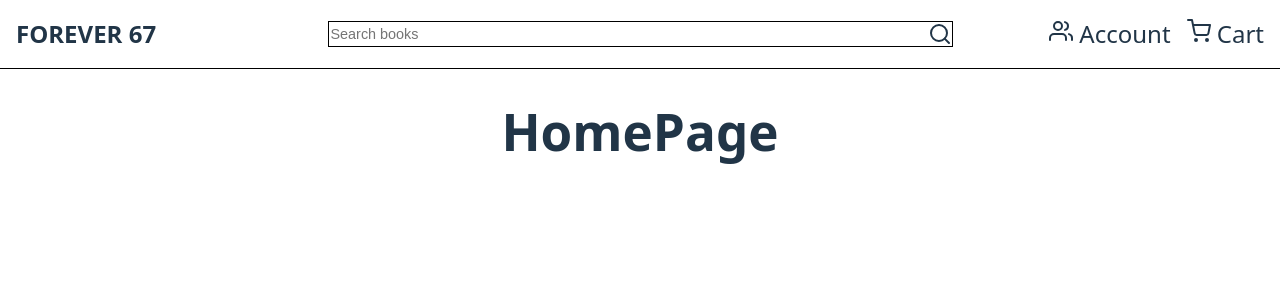
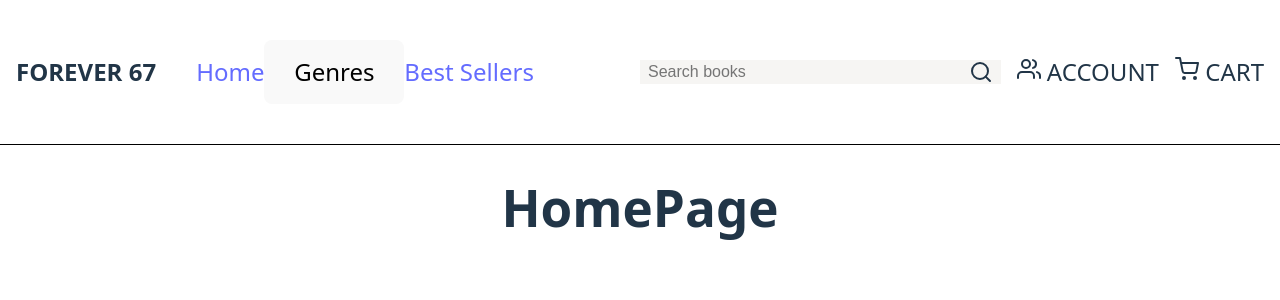
Before and after one commit to derekwu009/react-ecommerce, a React (Vite) app: page / in a window 1280 px wide. Shown: the top 300 px of the page. Built offline with nearby package versions, Linux system fonts and the light colour scheme.

Commit message:
Add genres dropdown

```diff
--- a/src/App.jsx
+++ b/src/App.jsx
@@ -1,5 +1,5 @@
 import { createBrowserRouter, RouterProvider } from "react-router-dom";
-import HomePage from "./pages/HomePage";
+import { HomePage } from "./pages/HomePage";
 
 const router = createBrowserRouter([
   {
--- a/src/components/Header.css
+++ b/src/components/Header.css
@@ -2,15 +2,15 @@
   display: flex;
   align-items: center;
   border-bottom: 1px solid BLACK;
-  padding: 1rem 1rem;
   top: 0;
   position: sticky;
+  padding: 1rem;
   background: WHITE;
 }
 
 /* LOGO */
 .left-elements {
-  width: 25%;
+  width: 50%;
   display: flex;
   align-items: center;
   justify-content: flex-start;
@@ -21,31 +21,36 @@
   font-weight: bold;
 }
 
-/* MIDDLE */
-.search-container {
+/* RIGHT SIDE */
+.right-elements {
   width: 50%;
   display: flex;
-  justify-content: center;
-  border: 1px solid BLACK;
+  align-items: center;
+  justify-content: flex-end;
   font-size: 1.5rem;
+  padding: 0.5rem 0;
+  gap: 1rem;
+}
+
+.search-container {
+  display: flex;
+  flex: 1;
+  align-items: center;
+  font-size: 1.5rem;
+  border-color: #f6f5f3;
+  background-color: #f6f5f3;
+  overflow: hidden;
 }
 
 .search-container input {
   flex: 1;
   border: none;
   outline: none;
-  font-size: 0.9rem;
+  font-size: 1rem;
+  padding-left: 0.5rem;
+  background-color: #f6f5f3;
 }
 
-/* RIGHT SIDE */
-.right-elements {
-  width: 25%;
-  display: flex;
-  align-items: center;
-  justify-content: flex-end;
-  font-size: 1.5rem;
+.search-icon {
+  padding-right: 0.5rem;
 }
-
-.user {
-  margin-right: 1rem;
-}
--- a/src/components/Header.jsx
+++ b/src/components/Header.jsx
@@ -2,39 +2,56 @@ import "./Header.css";
 import { FiUsers } from "react-icons/fi";
 import { FiShoppingCart } from "react-icons/fi";
 import { FiSearch } from "react-icons/fi";
+import { Navbar } from "./Navbar";
 
-const Header = () => {
+const Logo = () => {
+  return (
+    <div className="logo">
+      <span className="store-title">FOREVER 67</span>
+    </div>
+  );
+};
+
+const SearchBar = () => {
+  return (
+    <div className="search-container">
+      <input type="text" placeholder="Search books" autoComplete="off" />
+      <FiSearch className="search-icon" />
+    </div>
+  );
+};
+
+const User = () => {
+  return (
+    <span className="user">
+      <FiUsers className="user-icon" /> ACCOUNT
+    </span>
+  );
+};
+
+const Cart = () => {
+  return (
+    <span className="cart">
+      <FiShoppingCart className="cart-icon" /> CART
+    </span>
+  );
+};
+
+export const Header = () => {
   return (
     <header className="header-container">
       {/* LEFT SIDE HEADER */}
       <div className="left-elements">
-        <div className="logo">
-          <span className="store-title">FOREVER 67</span>
-        </div>
-      </div>
-
-      {/* SEARCH BAR */}
-      <div className="search-container">
-        <input type="text" placeholder="Search books" autoComplete="off" />
-        <FiSearch className="search-icon" />
+        <Logo />
+        <Navbar />
       </div>
 
       {/* RIGHT SIDE HEADER */}
       <div className="right-elements">
-        <div className="user">
-          <span>
-            <FiUsers className="user-icon" /> Account
-          </span>
-        </div>
-
-        <div className="cart">
-          <span>
-            <FiShoppingCart className="cart-icon" /> Cart
-          </span>
-        </div>
+        <SearchBar />
+        <User />
+        <Cart />
       </div>
     </header>
   );
 };
-
-export default Header;
--- /dev/null
+++ b/src/components/Navbar.css
@@ -0,0 +1,21 @@
+.navbar-container {
+  display: flex;
+}
+
+.navbar-container ul {
+  display: flex;
+  list-style: none;
+  align-items: center;
+}
+
+.genres {
+  position: relative;
+}
+
+.navbar-container .dropdown-menu {
+  display: flex;
+  flex-direction: column;
+  position: absolute;
+  background-color: white;
+  border: 1px solid black;
+}
--- /dev/null
+++ b/src/components/Navbar.jsx
@@ -0,0 +1,62 @@
+import "./Navbar.css";
+import { useState } from "react";
+
+const NavbarDropdownMenu = () => {
+  return (
+    <ul className="dropdown-menu">
+      <li>
+        <a href="/genres/fiction">Nonfiction</a>
+      </li>
+      <li>
+        <a href="/genres/fiction">Fiction</a>
+      </li>
+      <li>
+        <a href="/genres/fiction">Mystery</a>
+      </li>
+      <li>
+        <a href="/genres/fiction">Thriller</a>
+      </li>
+    </ul>
+  );
+};
+
+const NavbarDropdown = () => {
+  const [isDropdownVisible, setDropdownVisible] = useState(false);
+
+  const handleMouseHover = () => {
+    setDropdownVisible(true);
+  };
+
+  const handleMouseLeave = () => {
+    setDropdownVisible(false);
+  };
+
+  return (
+    <li
+      className="genres"
+      onMouseEnter={handleMouseHover}
+      onMouseLeave={handleMouseLeave}
+    >
+      <button className="genres-btn">Genres</button>
+      {isDropdownVisible && <NavbarDropdownMenu />}
+    </li>
+  );
+};
+
+export const Navbar = () => {
+  return (
+    <nav className="navbar-container">
+      <ul>
+        <li>
+          <a href="/">Home</a>
+        </li>
+
+        <NavbarDropdown />
+
+        <li>
+          <a href="/best-sellers">Best Sellers</a>
+        </li>
+      </ul>
+    </nav>
+  );
+};
--- a/src/pages/HomePage.jsx
+++ b/src/pages/HomePage.jsx
@@ -1,7 +1,7 @@
-import Header from "../components/Header.jsx";
+import { Header } from "../components/Header.jsx";
 import "./HomePage.css";
 
-const HomePage = () => {
+export const HomePage = () => {
   return (
     <>
       <Header />
@@ -11,5 +11,3 @@ const HomePage = () => {
     </>
   );
 };
-
-export default HomePage;
```
